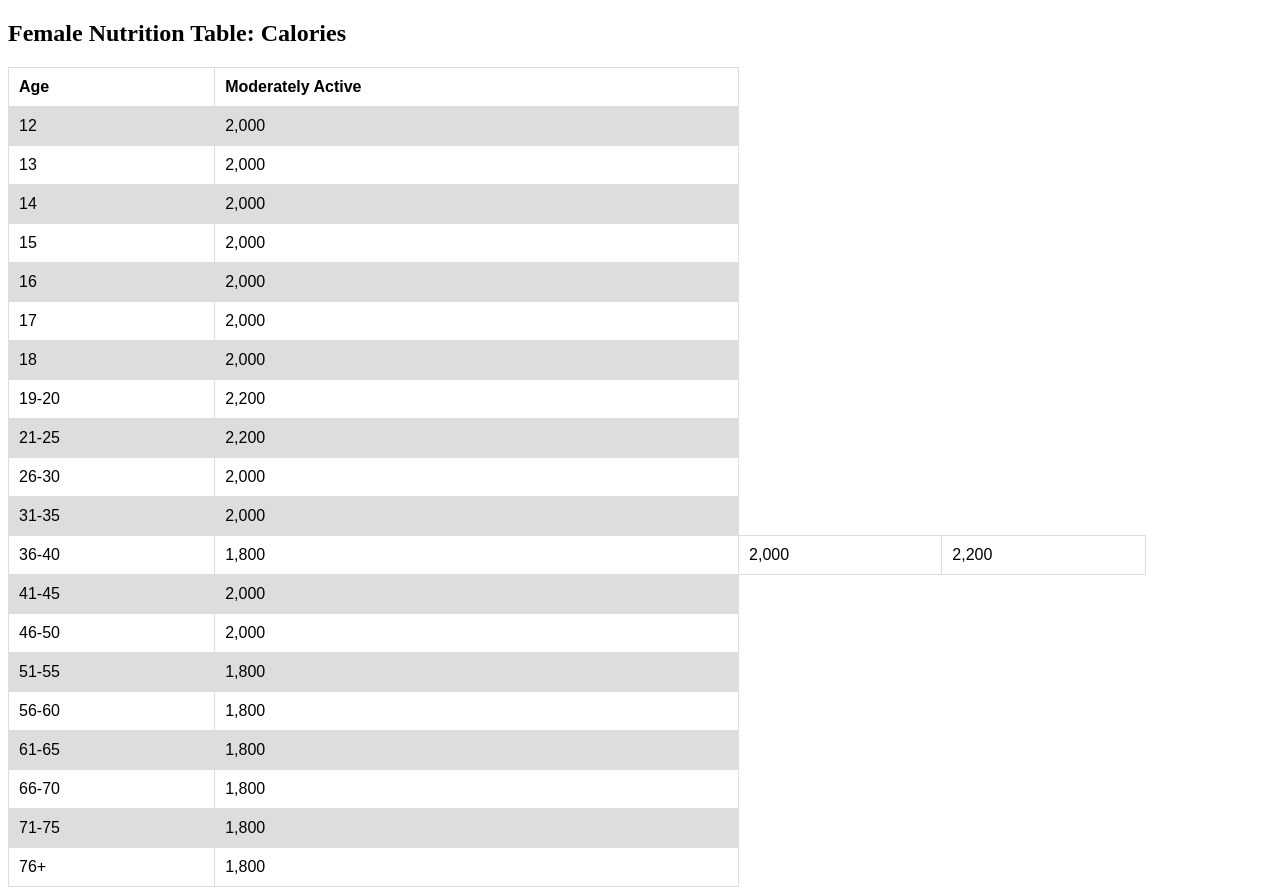
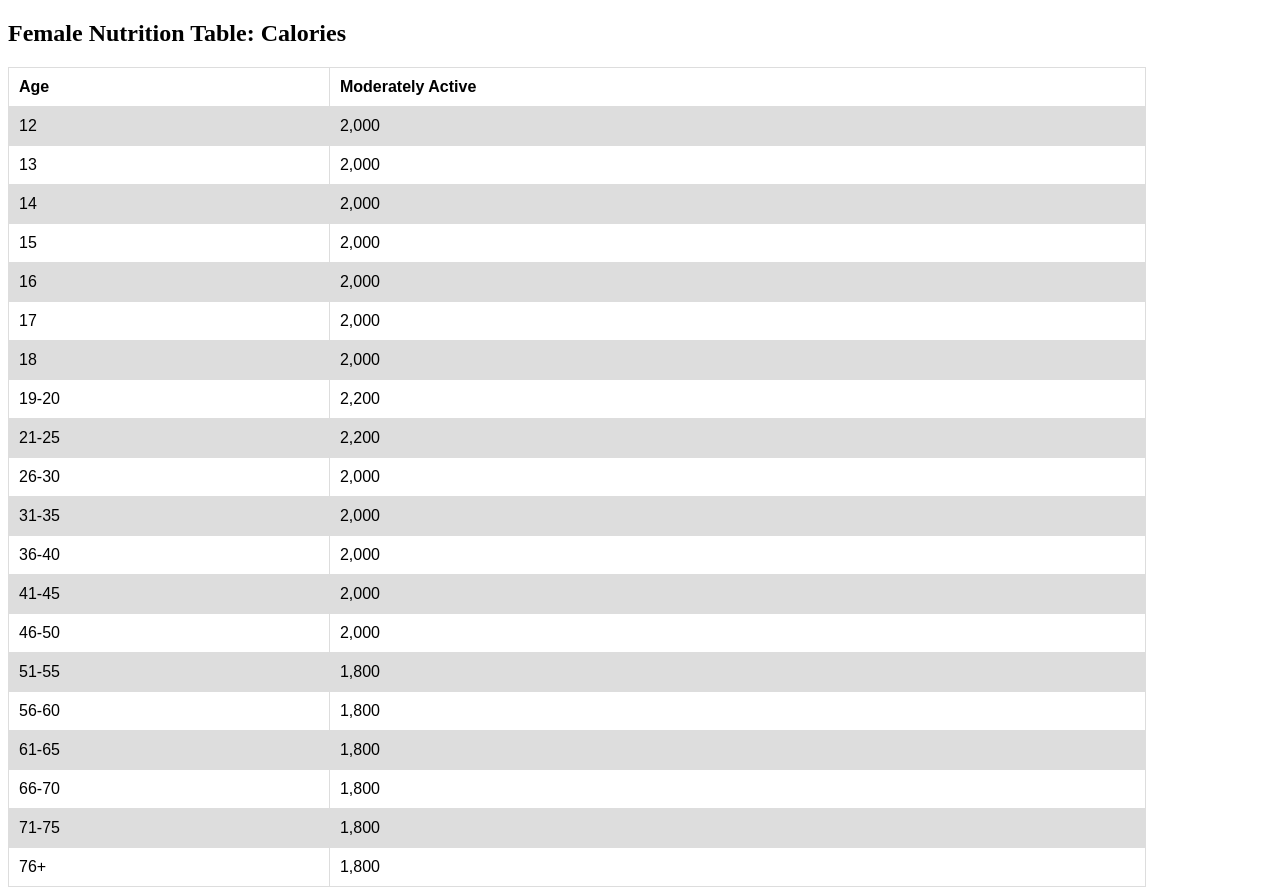
Before and after one commit to esheee/esheee.github.io, a plain HTML site: page modf.html in a window 1280 px wide. Shown: the top 889 px of the page. Drawn offline with Linux system fonts and the light colour scheme.

Commit message:
Update modf.html

```diff
--- a/modf.html
+++ b/modf.html
@@ -72,9 +72,7 @@ tr:nth-child(even) {
 
   </tr><tr>
     <td>36-40</td>
-    <td>	1,800</td>
     <td>2,000</td>
-    <td>2,200</td>
   </tr><tr>
     <td>41-45</td>
     <td>2,000</td>
```
